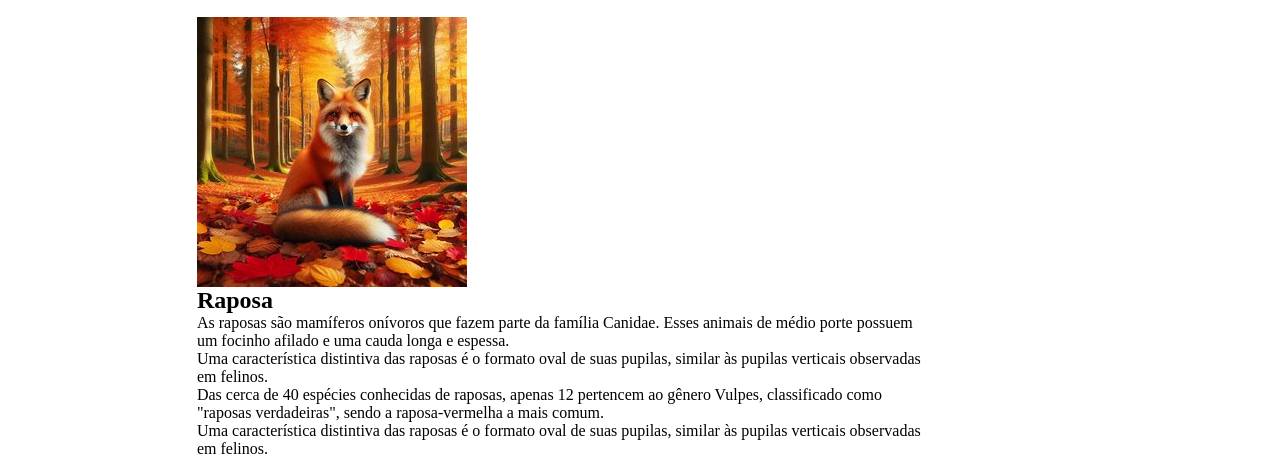
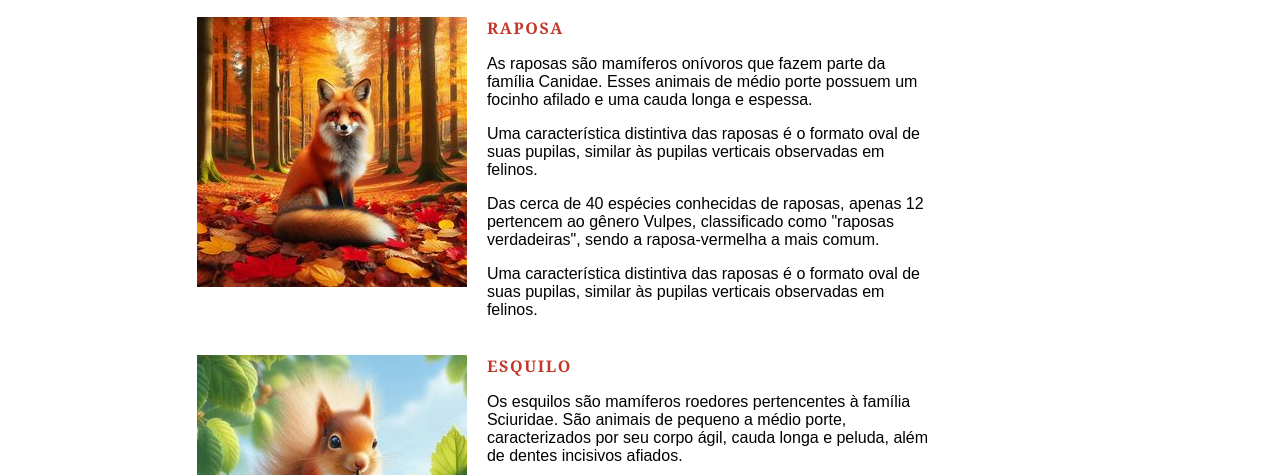
Before and after one commit to Brun0IF/01-Projeto, a plain HTML site: page html/index.html in a window 1280 px wide. Shown: the part 248-723 px from the top of the page. Drawn offline with Linux system fonts and the light colour scheme.

Commit message:
sfsdccsss

```diff
--- a/css/style.css
+++ b/css/style.css
@@ -79,3 +79,25 @@ body {
   flex-direction: column; /* dar uma direção */
   gap: 20px; /* espaço entre os elementos*/
 }
+
+.animal-item {
+  display: flex;
+  align-items: flex-start;
+  gap: 20px;
+}
+
+.animal-descricao h2 {
+  font-family:Cambria, Cochin, Georgia, Times, 'Times New Roman', serif;
+  font-size: 1rem;
+  font-weight: 600;
+  text-transform: uppercase;
+  letter-spacing: .1em;
+  margin-bottom: 1rem;
+  color: var(--cor-titulo-animais);
+}
+
+.animal-descricao p {
+  font-family: Arial, Helvetica, sans-serif;
+  list-style: 1.2;
+  margin-bottom: 1rem;
+}
```
Also changed, not shown: html/index.html (+1 -1 lines).
